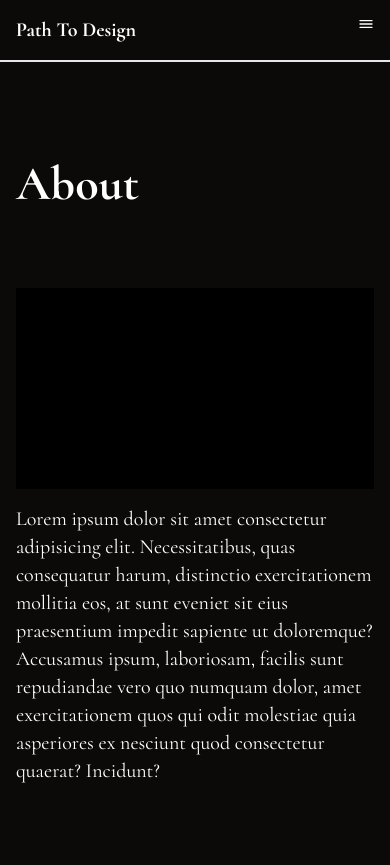
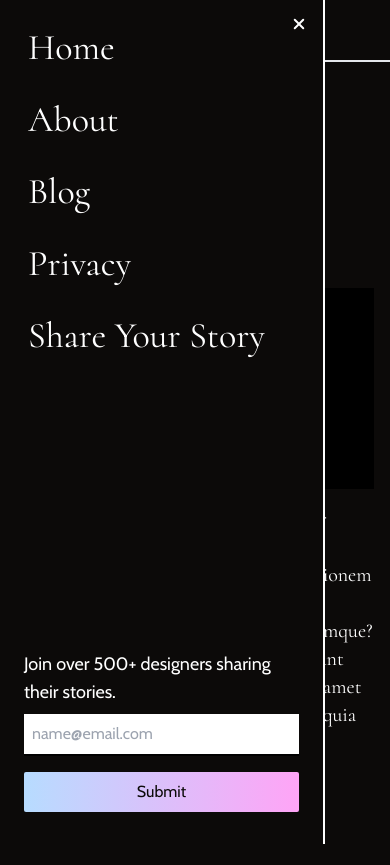
Before and after one commit to jaygal0/path-to-design, a Next.js app: page /about in a window 390 px wide. Both pictures are taken after a click on the icon 366 px from the left and 24 px from the top of the page. Built offline with nearby package versions, Linux system fonts and the light colour scheme.

Commit message:
added newsletter to the mobile sidebar

```diff
--- /dev/null
+++ b/components/MobileSidebar.tsx
@@ -0,0 +1,65 @@
+import Link from "next/link";
+
+export function MobileSidebar({ state }: any) {
+  return (
+    <div className="absolute left-0 top-0 flex h-screen w-5/6 flex-col justify-between border-r-2 border-white bg-stone-950 pb-8">
+      <svg
+        className="absolute right-4 top-4"
+        onClick={state}
+        xmlns="http://www.w3.org/2000/svg"
+        width="1em"
+        height="1em"
+        viewBox="0 0 24 24"
+      >
+        <g fill="none" fillRule="evenodd">
+          <path d="M24 0v24H0V0zM12.593 23.258l-.011.002l-.071.035l-.02.004l-.014-.004l-.071-.035c-.01-.004-.019-.001-.024.005l-.004.01l-.017.428l.005.02l.01.013l.104.074l.015.004l.012-.004l.104-.074l.012-.016l.004-.017l-.017-.427c-.002-.01-.009-.017-.017-.018m.265-.113l-.013.002l-.185.093l-.01.01l-.003.011l.018.43l.005.012l.008.007l.201.093c.012.004.023 0 .029-.008l.004-.014l-.034-.614c-.003-.012-.01-.02-.02-.022m-.715.002a.023.023 0 0 0-.027.006l-.006.014l-.034.614c0 .012.007.02.017.024l.015-.002l.201-.093l.01-.008l.004-.011l.017-.43l-.003-.012l-.01-.01z" />
+          <path
+            fill="currentColor"
+            d="m12 14.122l5.303 5.303a1.5 1.5 0 0 0 2.122-2.122L14.12 12l5.304-5.303a1.5 1.5 0 1 0-2.122-2.121L12 9.879L6.697 4.576a1.5 1.5 0 1 0-2.122 2.12L9.88 12l-5.304 5.304a1.5 1.5 0 1 0 2.122 2.12z"
+          />
+        </g>
+      </svg>
+      <div className="flex flex-col gap-8 p-7 text-4xl">
+        <Link href="/" onClick={state}>
+          Home
+        </Link>
+        <Link href="/about" onClick={state}>
+          About
+        </Link>
+        <Link href="/blog" onClick={state}>
+          Blog
+        </Link>
+        <Link href="/privacy" onClick={state}>
+          Privacy
+        </Link>
+        <Link href="/share" onClick={state}>
+          Share Your Story
+        </Link>
+      </div>
+      <div className="w-full px-6 font-sans">
+        <h4 className="mb-2 text-lg font-normal">
+          Join over 500+ designers sharing their stories.
+        </h4>
+        <form
+          className="flex flex-col"
+          action="https://pathtodesign.us17.list-manage.com/subscribe/post"
+          method="POST"
+        >
+          <input type="hidden" name="u" value="e41d9cf2ed34317e99e5891b9" />
+          <input type="hidden" name="id" value="9437e60fa0" />
+          <input
+            className="mb-2 border-b-2 border-black p-2 text-stone-950"
+            type="email"
+            id="MERGE0"
+            name="MERGE0"
+            placeholder="name@email.com"
+          />
+          <input
+            className="btn-gradient mt-2 cursor-pointer rounded-sm p-2 text-stone-950 hover:bg-slate-300"
+            type="submit"
+          />
+        </form>
+      </div>
+    </div>
+  );
+}
--- a/components/Navbar.tsx
+++ b/components/Navbar.tsx
@@ -2,6 +2,7 @@
 
 import * as React from "react";
 import Link from "next/link";
+import { MobileSidebar } from "./MobileSidebar";
 
 export function Navbar() {
   const [showMobileMenu, setShowMobileMenu] = React.useState<boolean>(false);
@@ -17,7 +18,7 @@ export function Navbar() {
       }
     };
 
-    document.addEventListener("click", closeMobileMenuOnClickOutside);
+    //    document.addEventListener("click", closeMobileMenuOnClickOutside);
 
     return () => {
       document.removeEventListener("click", closeMobileMenuOnClickOutside);
@@ -29,33 +30,7 @@ export function Navbar() {
       <Link className="text-xl font-bold" href="/">
         Path To Design
       </Link>
-      {showMobileMenu && (
-        <div className="absolute left-0 top-0 h-screen w-5/6 border-r-2 border-white bg-stone-950">
-          <svg
-            className="absolute right-4 top-4"
-            onClick={toggleMobileMenu}
-            xmlns="http://www.w3.org/2000/svg"
-            width="1em"
-            height="1em"
-            viewBox="0 0 24 24"
-          >
-            <g fill="none" fillRule="evenodd">
-              <path d="M24 0v24H0V0zM12.593 23.258l-.011.002l-.071.035l-.02.004l-.014-.004l-.071-.035c-.01-.004-.019-.001-.024.005l-.004.01l-.017.428l.005.02l.01.013l.104.074l.015.004l.012-.004l.104-.074l.012-.016l.004-.017l-.017-.427c-.002-.01-.009-.017-.017-.018m.265-.113l-.013.002l-.185.093l-.01.01l-.003.011l.018.43l.005.012l.008.007l.201.093c.012.004.023 0 .029-.008l.004-.014l-.034-.614c-.003-.012-.01-.02-.02-.022m-.715.002a.023.023 0 0 0-.027.006l-.006.014l-.034.614c0 .012.007.02.017.024l.015-.002l.201-.093l.01-.008l.004-.011l.017-.43l-.003-.012l-.01-.01z" />
-              <path
-                fill="currentColor"
-                d="m12 14.122l5.303 5.303a1.5 1.5 0 0 0 2.122-2.122L14.12 12l5.304-5.303a1.5 1.5 0 1 0-2.122-2.121L12 9.879L6.697 4.576a1.5 1.5 0 1 0-2.122 2.12L9.88 12l-5.304 5.304a1.5 1.5 0 1 0 2.122 2.12z"
-              />
-            </g>
-          </svg>
-          <div className="flex flex-col gap-8 p-7 text-4xl">
-            <Link href="/">Home</Link>
-            <Link href="/about">About</Link>
-            <Link href="/blog">Blog</Link>
-            <Link href="/privacy">Privacy</Link>
-            <Link href="/share">Share Your Story</Link>
-          </div>
-        </div>
-      )}
+      {showMobileMenu && <MobileSidebar state={toggleMobileMenu} />}
       {!showMobileMenu && (
         <svg
           onClick={toggleMobileMenu}
@@ -75,10 +50,15 @@ export function Navbar() {
           />
         </svg>
       )}
-      <div className="hidden gap-7 pr-4 font-sans md:flex items-center">
+      <div className="hidden items-center gap-7 pr-4 font-sans md:flex">
         <Link href="/about">About</Link>
         <Link href="/blog">Blog</Link>
-        <Link href="/share" className="btn-gradient text-stone-950 p-1 px-4 rounded-md">Share Your Story</Link>
+        <Link
+          href="/share"
+          className="btn-gradient rounded-md p-1 px-4 text-stone-950"
+        >
+          Share Your Story
+        </Link>
       </div>
     </div>
   );
```
